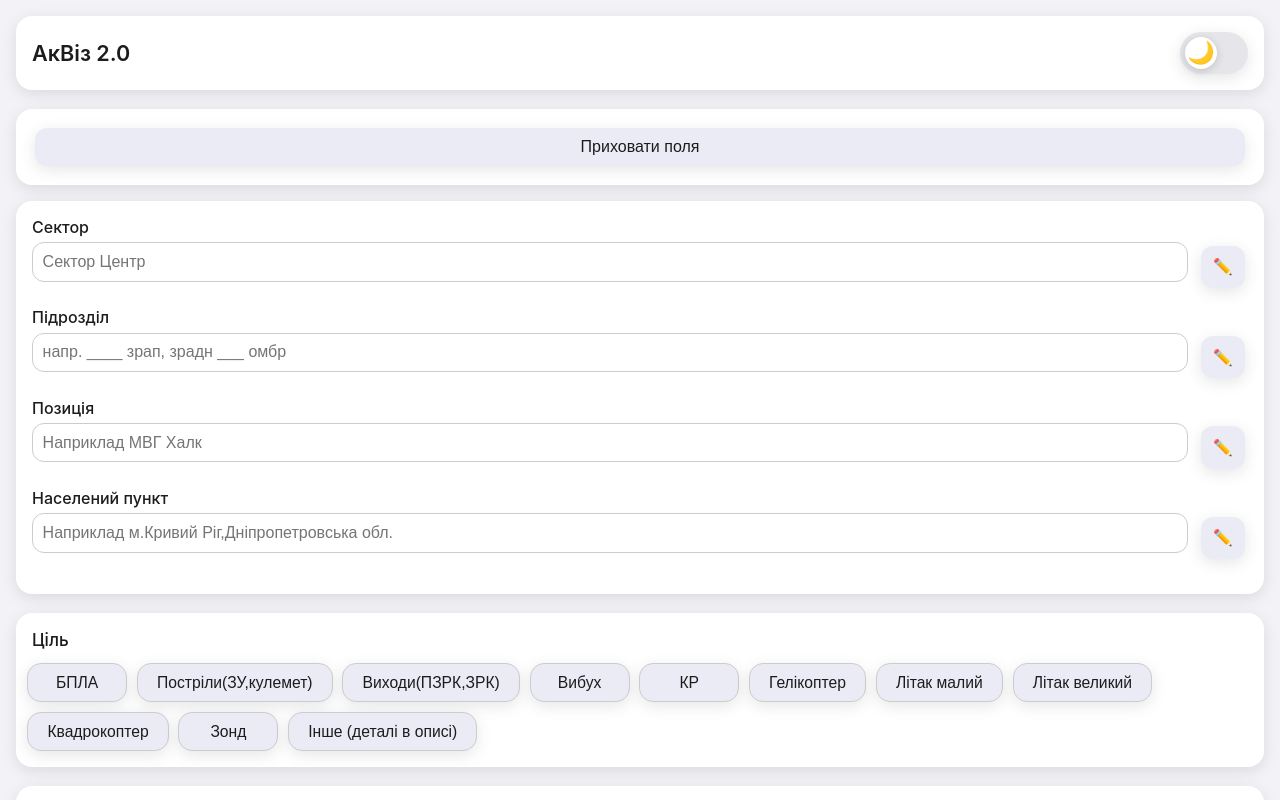
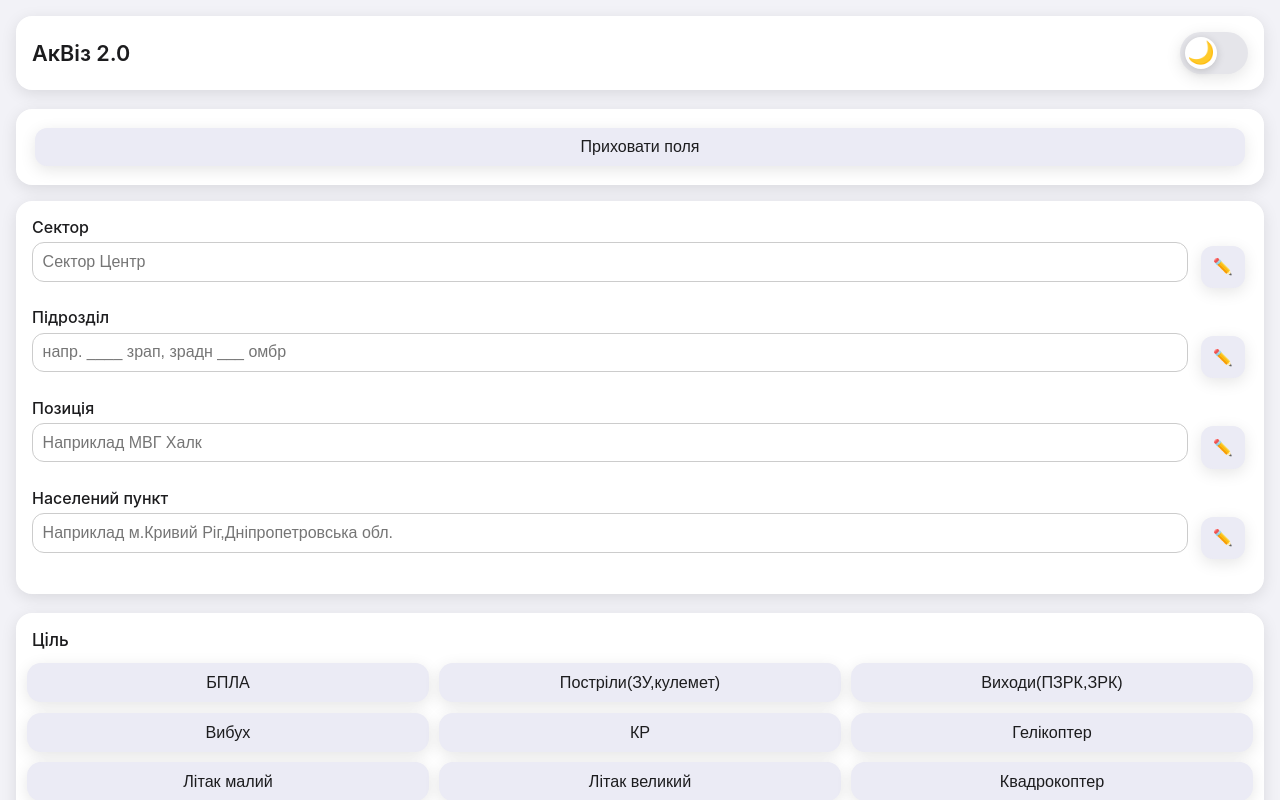
Before and after one commit to lolittajdm-alt/akviz0.2, a Next.js app: page / in a window 1280 px wide. Shown: the top 800 px of the page. Built offline with nearby package versions, Linux system fonts and the light colour scheme.

Commit message:
Update index.js

```diff
--- a/pages/index.js
+++ b/pages/index.js
@@ -369,11 +369,11 @@ export default function Home() {
   }}>Ціль</label>
   <div
     style={{
-      display: "flex",
-      flexWrap: "wrap",
-      gap: "0.6rem",
+      display: "grid",
+      gridTemplateColumns: "repeat(3, minmax(0, 1fr))",
+      gap: "0.65rem",
       width: "100%",
-      alignItems: "flex-start"
+      alignItems: "stretch"
     }}
   >
     {goalsList.map((goal) => (
@@ -388,20 +388,21 @@ export default function Home() {
             ? "#fff"
             : theme.label,
           fontWeight: form.selectedGoals.includes(goal) ? 600 : 500,
-          border: form.selectedGoals.includes(goal)
-            ? `2px solid ${theme.success}`
-            : `1px solid ${theme.inputBorder}`,
+          border: "none", // <--- Убрал ободок
           borderRadius: "14px",
           boxShadow: form.selectedGoals.includes(goal)
             ? "0 2px 8px rgba(50,215,75,0.14)"
             : theme.shadow,
-          padding: "0.6rem 1.2rem",
-          fontSize: "0.98rem",
-          transition: "background .18s, border .18s, color .18s, box-shadow .18s",
+          padding: "0.62rem 0.7rem",
+          marginBottom: "0.02rem",
+          fontSize: "1.01rem",
+          transition: "background .18s, color .18s, box-shadow .18s",
           cursor: "pointer",
-          minWidth: "100px",
-          maxWidth: "100%",
-          whiteSpace: "nowrap"
+          minWidth: 0,
+          width: "100%",
+          whiteSpace: "nowrap",
+          overflow: "hidden",
+          textOverflow: "ellipsis",
         }}
         title={goal}
       >
@@ -410,6 +411,7 @@ export default function Home() {
     ))}
   </div>
 </div>
+
 
 
       {/* ——— Сторона ——— */}
```
